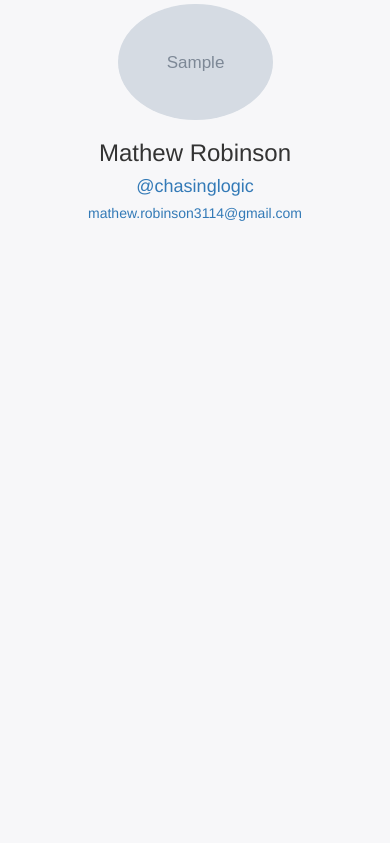
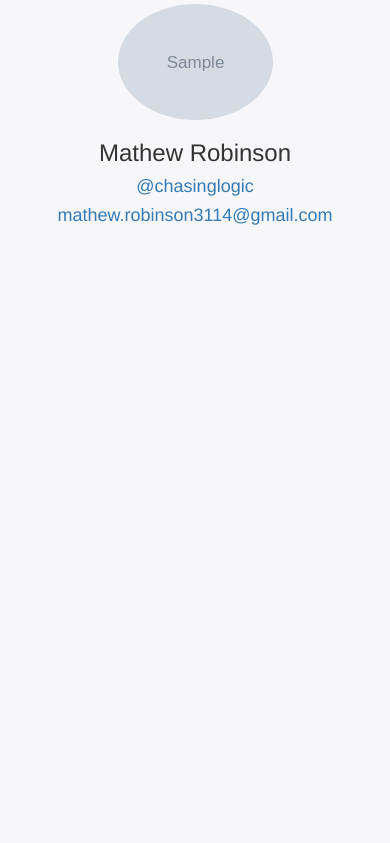
Before and after one commit to ChasingLogic/gh_portfolio, a Flask app: template gh_portfolio/templates/index.html in a window 390 px wide. Shown: the top 843 px of the page. Run offline with Flask 2, Linux system fonts and the light colour scheme; the template is opened without the code that fills it: most values are stand-ins (such as "Sample title", 1, 10 or a date in 2020); grey boxes marked "Sample" are stand-in pictures; parts of the project's set-up code (start-up, migrations or seed data) failed here and were passed over; some libraries are stand-ins or nearby versions.

Commit message:
gave myself some more room

```diff
--- a/gh_portfolio/templates/index.html
+++ b/gh_portfolio/templates/index.html
@@ -9,18 +9,18 @@
 
 <div class="container">
 	<div class="row">
-		<div class="sidebar col-md-3">
+		<div class="sidebar col-md-4">
 			<a href="https://github.com/chasinglogic">
 				<img class="center-block img-circle profile-pic" src={{ owner.avatar_url }} alt="A handsome face!">
 			</a>
 			<div class="center-block text-center">
 				<h3>Mathew Robinson</h3>
 				<h4><a href="https://twitter.com/chasinglogic">@chasinglogic</a></h4>
-				<h5><a href="mailto:mathew.robinson3114@gmail.com">mathew.robinson3114@gmail.com</a></h5>
+				<h4><a href="mailto:mathew.robinson3114@gmail.com">mathew.robinson3114@gmail.com</a></h4>
 			</div>
 		</div>
 
-		<div class="col-md-9">
+		<div class="col-md-8">
 			<h3 class="text-center" ><strong>Open Source Software</strong></h3>
 			<div class="repos">
 				{% for repo in repos %}
```
